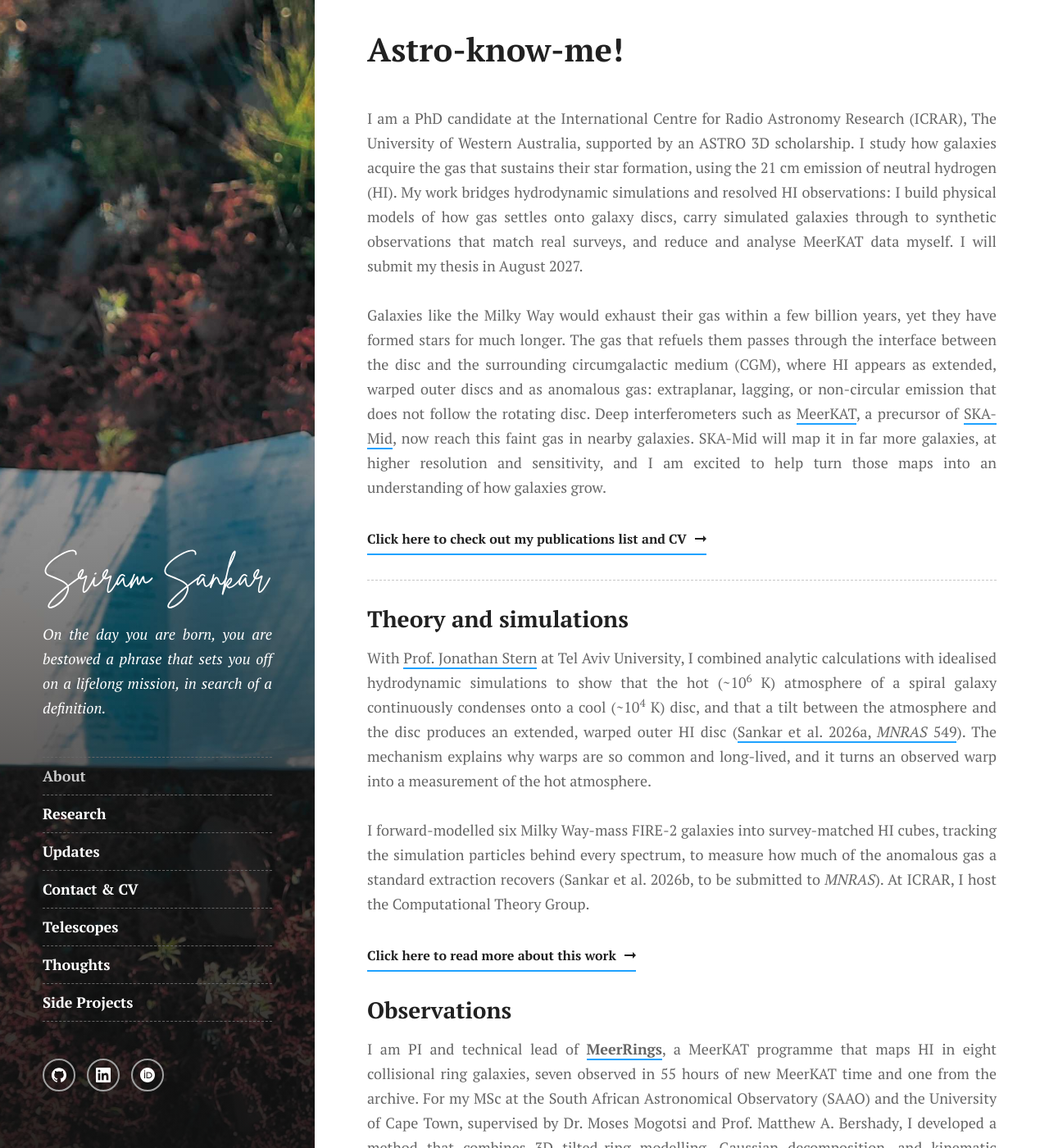
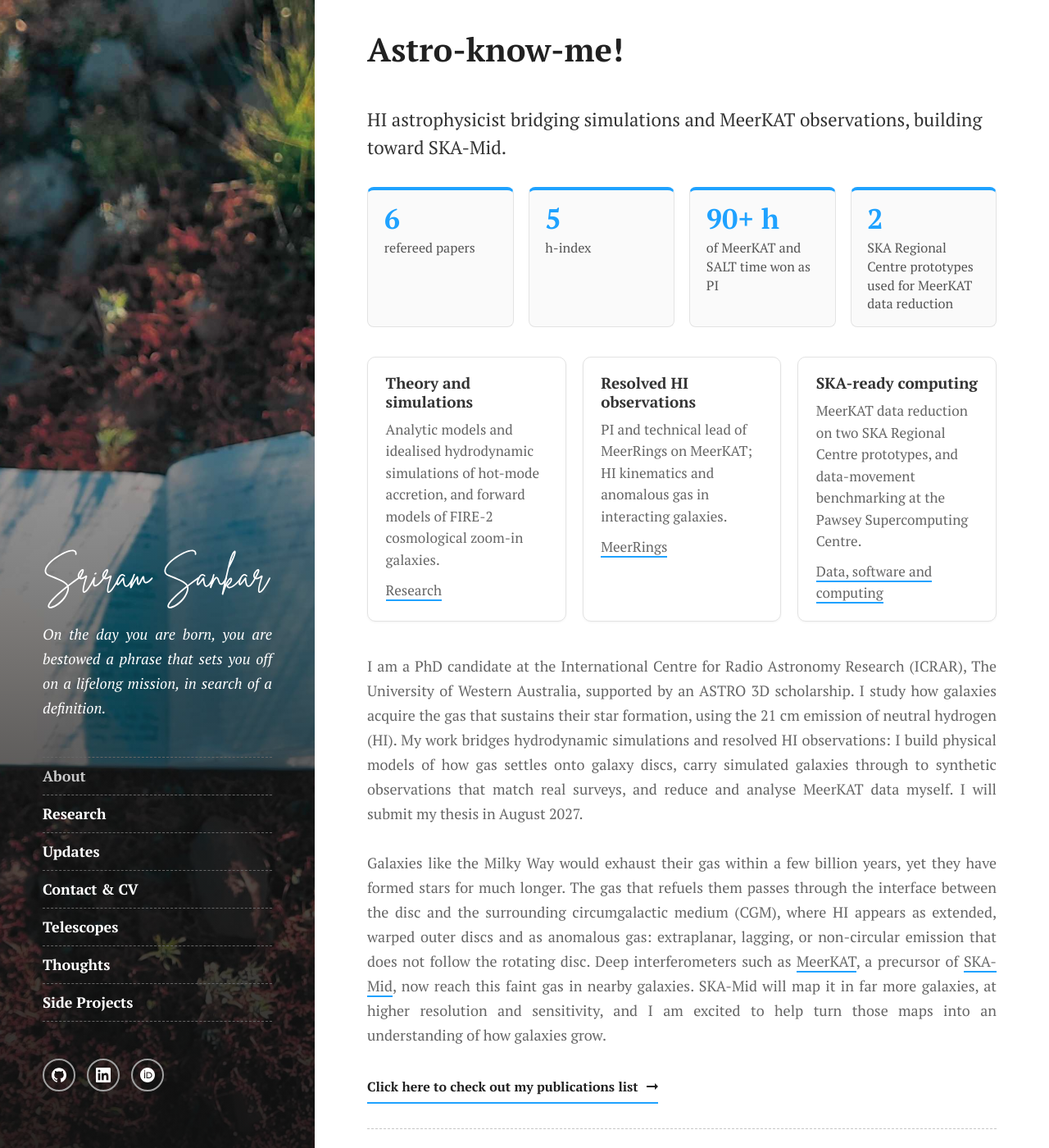
Before and after one commit to spectram/spectram.github.io, a Jekyll site: the page built from index.md, in a window 1280 px wide and 1400 px high. Shown: the whole window at 82% size. Built offline with Jekyll 4.4.1, drawn with Linux system fonts in a browser that asks for light colours; some of the changed text lies outside the part shown.

Commit message:
Home: positioning line, key numbers and three research pillars
Adds a shared components stylesheet (stat cards, cards, lists, publication highlights) used by the new pages. 'Astro-know-me!' stays as the page title; the browser-tab title now names the field.

Co-Authored-By: Claude Opus 5.5 <noreply@anthropic.com>
Claude-Session: https://claude.ai/code/session_01PBef2H3CY43TcREdMSnytM

```diff
--- /dev/null
+++ b/_sass/imports/_components.scss
@@ -0,0 +1,124 @@
+// Reusable blocks for the research-facing pages (home, publications, talks,
+// computing, contact). Plain colours only: no Sass colour functions.
+
+$sr-accent: #1fa2ff;
+$sr-border: #e3e3e3;
+$sr-muted: #666;
+$sr-soft-bg: #fafafa;
+
+// One-line positioning statement under the page title.
+.sr-lead {
+  font-size: 1.25em;
+  line-height: 1.5;
+  color: #333;
+  margin: 0 0 1.4em;
+  text-align: left;
+}
+
+// Row of key numbers.
+.sr-stats {
+  display: grid;
+  grid-template-columns: repeat(auto-fit, minmax(150px, 1fr));
+  gap: 1em;
+  margin: 0 0 2em;
+}
+.sr-stat {
+  border: 1px solid $sr-border;
+  border-top: 4px solid $sr-accent;
+  border-radius: 8px;
+  padding: 0.9em 1.1em;
+  background: $sr-soft-bg;
+  .num { display: block; font-size: 1.9em; font-weight: bold; color: $sr-accent; line-height: 1.1; }
+  .num a { border: 0; color: inherit; }
+  .lbl { display: block; font-size: 0.9em; color: #555; margin-top: 0.35em; line-height: 1.4; text-align: left; }
+}
+
+// Cards (home pillars, computing sections).
+.sr-cards {
+  display: grid;
+  grid-template-columns: repeat(auto-fit, minmax(230px, 1fr));
+  gap: 1.1em;
+  margin: 0 0 2.2em;
+}
+.sr-card {
+  display: block;
+  border: 1px solid $sr-border;
+  border-radius: 10px;
+  padding: 1.1em 1.2em;
+  background: #fff;
+  box-shadow: 0 1px 3px rgba(0, 0, 0, 0.05);
+  h4 { margin: 0 0 0.5em; font-size: 1.05em; color: #333; }
+  p { margin: 0 0 0.6em; font-size: 0.95em; line-height: 1.55; text-align: left; }
+  p:last-child { margin-bottom: 0; }
+}
+
+// Small grey label (dates, venues, status).
+.sr-meta { font-size: 0.88em; color: $sr-muted; }
+
+// Status pill for publications.
+.sr-pill {
+  display: inline-block;
+  font-size: 0.78em;
+  line-height: 1.4;
+  padding: 0.1em 0.6em;
+  border-radius: 999px;
+  border: 1px solid $sr-accent;
+  color: #0b6fb3;
+  background: #f3faff;
+  margin-left: 0.3em;
+  white-space: nowrap;
+}
+
+// Publication and talk lists.
+.sr-list {
+  list-style: none;
+  margin: 0 0 2em;
+  padding: 0;
+  > li {
+    border-bottom: 1px dashed $sr-border;
+    padding: 0.9em 0;
+    margin: 0;
+    text-align: left;
+  }
+  > li:last-child { border-bottom: 0; }
+  .title { font-weight: bold; color: #333; }
+  .role { display: block; font-size: 0.9em; color: $sr-muted; margin-top: 0.3em; font-style: italic; }
+}
+
+// Highlighted first-author paper: figure beside text, stacked on narrow screens.
+.sr-highlight {
+  display: grid;
+  grid-template-columns: minmax(0, 2fr) minmax(0, 3fr);
+  gap: 1.3em;
+  align-items: start;
+  border: 1px solid $sr-border;
+  border-radius: 10px;
+  padding: 1.1em;
+  margin: 0 0 1.4em;
+  img { width: 100%; height: auto; display: block; border-radius: 6px; }
+  p { margin: 0 0 0.6em; text-align: left; }
+}
+// Wide figures (e.g. three-panel plots) sit above the text instead of beside it.
+.sr-highlight.wide { grid-template-columns: 1fr; }
+.sr-highlight > a { border: 0; }
+@media (max-width: 800px) {
+  .sr-highlight { grid-template-columns: 1fr; }
+}
+
+// Simple tag list (software, systems).
+.sr-tags {
+  list-style: none;
+  padding: 0;
+  margin: 0.4em 0 1.4em;
+  display: flex;
+  flex-wrap: wrap;
+  gap: 0.45em;
+  li {
+    margin: 0;
+    padding: 0.2em 0.7em;
+    border: 1px solid $sr-border;
+    border-radius: 999px;
+    font-size: 0.88em;
+    background: $sr-soft-bg;
+  }
+}
--- a/assets/css/main.scss
+++ b/assets/css/main.scss
@@ -31,3 +31,4 @@ $palette: (
 @import "imports/palettes";
 @import "imports/banner";
 @import "imports/grid_feed";
+@import "imports/components";
--- a/index.md
+++ b/index.md
@@ -9,7 +9,7 @@ has_more_link: true
 more_link_text: Find out more
 img_path: images/home-bg.jpg
 seo:
-  metatitle: Astro-know-me | Sriram Sankar
+  metatitle: Sriram Sankar | HI astrophysics, simulations and SKA
   description: |-
     PhD candidate at ICRAR bridging hydrodynamic simulations and resolved HI 21 cm observations to study how galaxies acquire gas, looking ahead to SKA-Mid.
   extra:
@@ -17,7 +17,7 @@ seo:
       value: website
       keyName: property
     - name: 'og:title'
-      value: Astro-know-me | Sriram Sankar
+      value: Sriram Sankar | HI astrophysics, simulations and SKA
       keyName: property
     - name: 'og:description'
       value: PhD candidate at ICRAR bridging hydrodynamic simulations and resolved HI 21 cm observations to study how galaxies acquire gas, looking ahead to SKA-Mid.
@@ -29,7 +29,7 @@ seo:
     - name: 'twitter:card'
       value: summary_large_image
     - name: 'twitter:title'
-      value: Astro-know-me | Sriram Sankar
+      value: Sriram Sankar | HI astrophysics, simulations and SKA
     - name: 'twitter:description'
       value: PhD candidate at ICRAR bridging hydrodynamic simulations and resolved HI 21 cm observations to study how galaxies acquire gas, looking ahead to SKA-Mid.
     - name: 'twitter:image'
@@ -38,13 +38,40 @@ seo:
 layout: page
 ---
 
+<p class="sr-lead">HI astrophysicist bridging simulations and MeerKAT observations, building toward SKA-Mid.</p>
+
+<div class="sr-stats">
+  <div class="sr-stat"><span class="num">6</span><span class="lbl">refereed papers</span></div>
+  <div class="sr-stat"><span class="num">5</span><span class="lbl">h-index</span></div>
+  <div class="sr-stat"><span class="num">90+ h</span><span class="lbl">of MeerKAT and SALT time won as PI</span></div>
+  <div class="sr-stat"><span class="num">2</span><span class="lbl">SKA Regional Centre prototypes used for MeerKAT data reduction</span></div>
+</div>
+
+<div class="sr-cards">
+  <div class="sr-card">
+    <h4>Theory and simulations</h4>
+    <p>Analytic models and idealised hydrodynamic simulations of hot-mode accretion, and forward models of FIRE-2 cosmological zoom-in galaxies.</p>
+    <p><a href="/research/">Research</a></p>
+  </div>
+  <div class="sr-card">
+    <h4>Resolved HI observations</h4>
+    <p>PI and technical lead of MeerRings on MeerKAT; HI kinematics and anomalous gas in interacting galaxies.</p>
+    <p><a href="/meerrings/">MeerRings</a></p>
+  </div>
+  <div class="sr-card">
+    <h4>SKA-ready computing</h4>
+    <p>MeerKAT data reduction on two SKA Regional Centre prototypes, and data-movement benchmarking at the Pawsey Supercomputing Centre.</p>
+    <p><a href="/computing/">Data, software and computing</a></p>
+  </div>
+</div>
+
 I am a PhD candidate at the International Centre for Radio Astronomy Research (ICRAR), The University of Western Australia, supported by an ASTRO 3D scholarship. I study how galaxies acquire the gas that sustains their star formation, using the 21 cm emission of neutral hydrogen (HI). My work bridges hydrodynamic simulations and resolved HI observations: I build physical models of how gas settles onto galaxy discs, carry simulated galaxies through to synthetic observations that match real surveys, and reduce and analyse MeerKAT data myself. I will submit my thesis in August 2027.
 
 Galaxies like the Milky Way would exhaust their gas within a few billion years, yet they have formed stars for much longer. The gas that refuels them passes through the interface between the disc and the surrounding circumgalactic medium (CGM), where HI appears as extended, warped outer discs and as anomalous gas: extraplanar, lagging, or non-circular emission that does not follow the rotating disc. Deep interferometers such as [MeerKAT](https://www.sarao.ac.za/science/meerkat/), a precursor of [SKA-Mid](https://www.skao.int/en/explore/telescopes/ska-mid), now reach this faint gas in nearby galaxies. SKA-Mid will map it in far more galaxies, at higher resolution and sensitivity, and I am excited to help turn those maps into an understanding of how galaxies grow.
 
 <div>
   <p class="read-more">
-    <a class="read-more-link" href="/contact">Click here to check out my publications list and CV<span class="icon-arrow-right" aria-hidden="true"></span></a>
+    <a class="read-more-link" href="/publications">Click here to check out my publications list<span class="icon-arrow-right" aria-hidden="true"></span></a>
   </p>
 </div>
 
@@ -80,7 +107,13 @@ I am PI and technical lead of [**MeerRings**](/meerrings), a MeerKAT programme t
 
 ### Computing
 
-I have reduced MeerKAT data on two SKA Regional Centre prototypes, [ilifu](https://www.ilifu.ac.za/) in South Africa and [Setonix](https://pawsey.org.au/systems/setonix/) at the Pawsey Supercomputing Centre in Australia, using my modified version of the processMeerKAT pipeline. As a Pawsey summer intern, I benchmarked data transfer between Pawsey's Acacia object store and Setonix ([poster](https://www.youtube.com/watch?v=NMZY2zVEdrI)). I run my simulations and analysis on high-performance computing systems and contribute to open-source astronomy software, including processMeerKAT, GaussPy+, baygaud-PI, and yt_astro_analysis.
+I have reduced MeerKAT data on two SKA Regional Centre prototypes, [ilifu](https://www.ilifu.ac.za/) in South Africa and [Setonix](https://pawsey.org.au/systems/setonix/) at the Pawsey Supercomputing Centre in Australia, using my modified version of the processMeerKAT pipeline. As a Pawsey summer intern, I benchmarked data transfer between Pawsey's Acacia object store and Setonix ([poster](https://www.youtube.com/watch?v=NMZY2zVEdrI)). Beyond my own programmes, I reduce MeerKAT data for several collaborations and single-source programmes. I run my simulations and analysis on high-performance computing systems and contribute to open-source astronomy software, including processMeerKAT, GaussPy+, baygaud-PI, and yt_astro_analysis.
+
+<div>
+  <p class="read-more">
+    <a class="read-more-link" href="/computing">Click here to read more about my data, software and computing work<span class="icon-arrow-right" aria-hidden="true"></span></a>
+  </p>
+</div>
 
 ### Where I started
 
```
